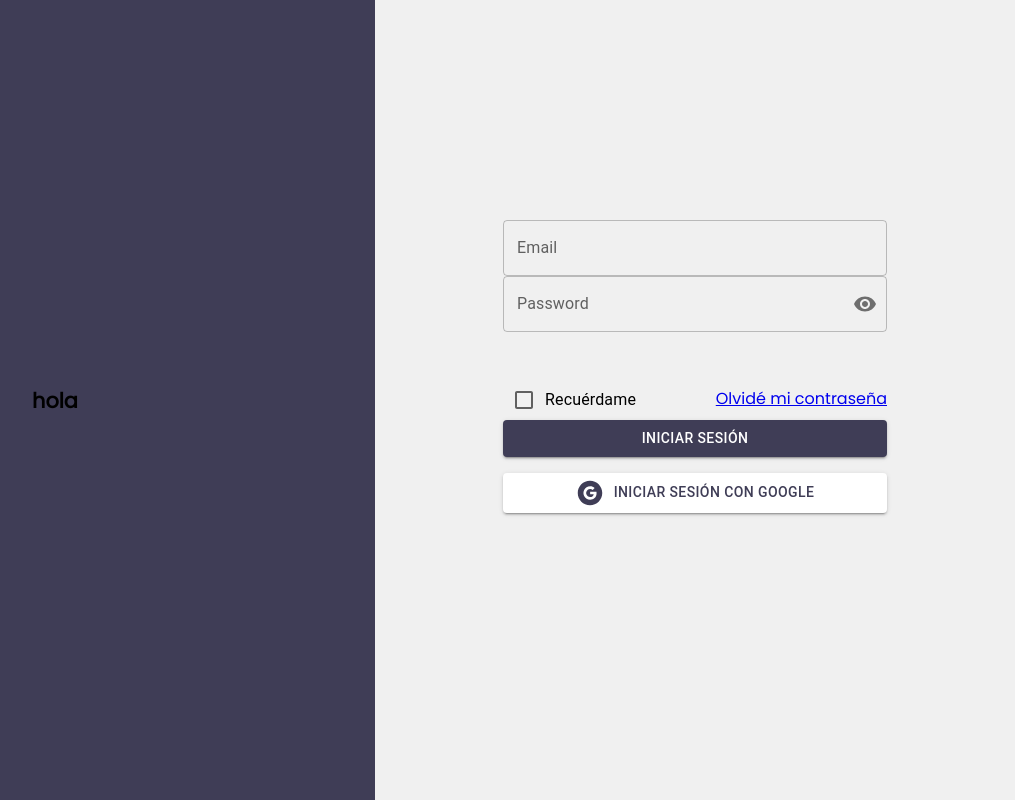
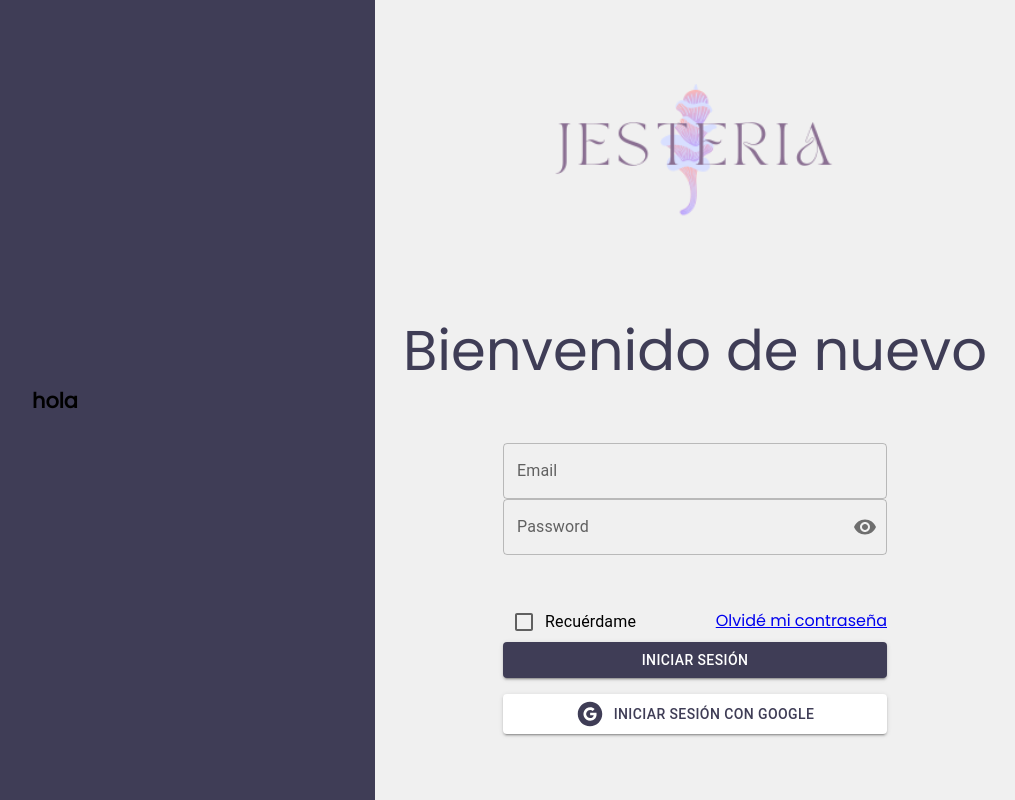
Before and after one commit to ShamuXX/JeSteria, a Next.js app: page /Login in a window 1280 px wide. Shown: the whole page, without its empty margins (265-1280 px from the left). Built offline with nearby package versions, Linux system fonts and the light colour scheme.

Commit message:
Optimizing code - logo added
Co-authored-by: Samuel Mendoza <Samuel16mendoza@gmail.com>

```diff
--- a/src/pages/Login.js
+++ b/src/pages/Login.js
@@ -8,6 +8,8 @@ import Checkbox from "@mui/material/Checkbox";
 import IconGoogleCircle from "../icons/google";
 import Button from "@mui/material/Button";
 import PageLayout from "../components/molecules/PageLayout";
+import Image from "next/image";
+import logo from '../images/Jesteria.png'
 
 const Login = (props) => {
   return (
@@ -17,16 +19,21 @@ const Login = (props) => {
         <h1 style={{ fontSize: "1.3rem" }}>hola</h1>
       </div>
       <div className={styles.containerSection2}>
+      <div className={styles.containerLogo}>
+          <Image src={logo} className={styles.logo} alt="Logo" />
+      </div>
+      <p className={styles.txtWelcome}>Bienvenido de nuevo</p>
         <Inputs />
         <div className={styles.containerLinks}>
           <div style={{ width: "50%"}}>
           <FormControlLabel control={<Checkbox />} label="Recuérdame" style={{height: '100%', marginLeft:'40%'}}/>
           </div>
           <div className={styles.forgetPassword}>
-          <Link href='/' style={{ marginRight: '40%', paddingTop: '2%', minWidth: '20%'}}>Olvidé mi contraseña</Link>
+          <Link href='/' style={{ marginRight: '40%', paddingTop: '2%', minWidth: '20%', fontSize: '1rem'}}>Olvidé mi contraseña</Link>
           </div>
         </div>
         <div className={styles.buttonsContainer}>
+
           <Stack
             spacing={2}
             style={{
--- a/src/styles/globals.css
+++ b/src/styles/globals.css
@@ -7,7 +7,8 @@
 }
 body{
   font-family: 'Poppins';
+  font-size: calc(0.75em + 1vmin);
 }
 html{
-  font-size: 16px;
+  font-family: 'Poppins';
 }
```
